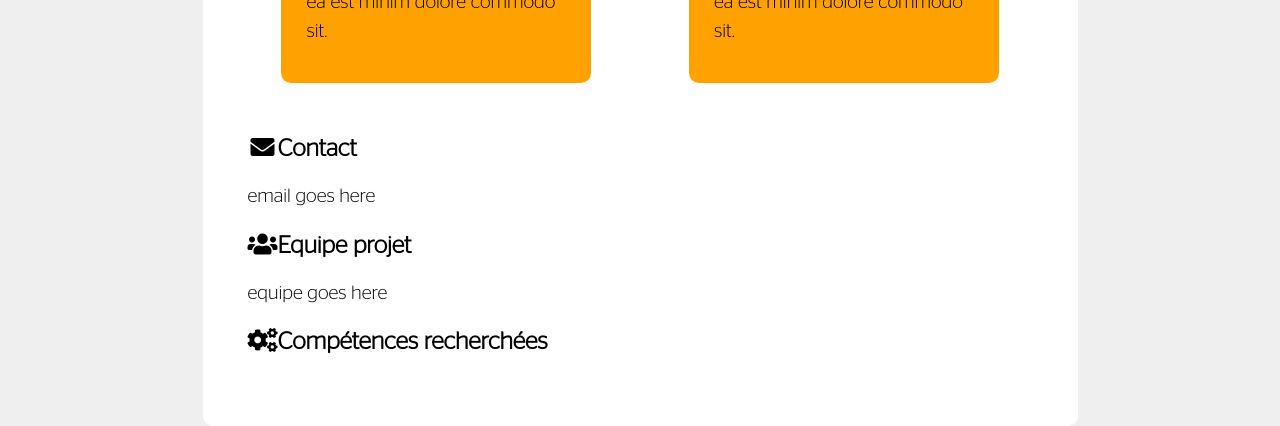
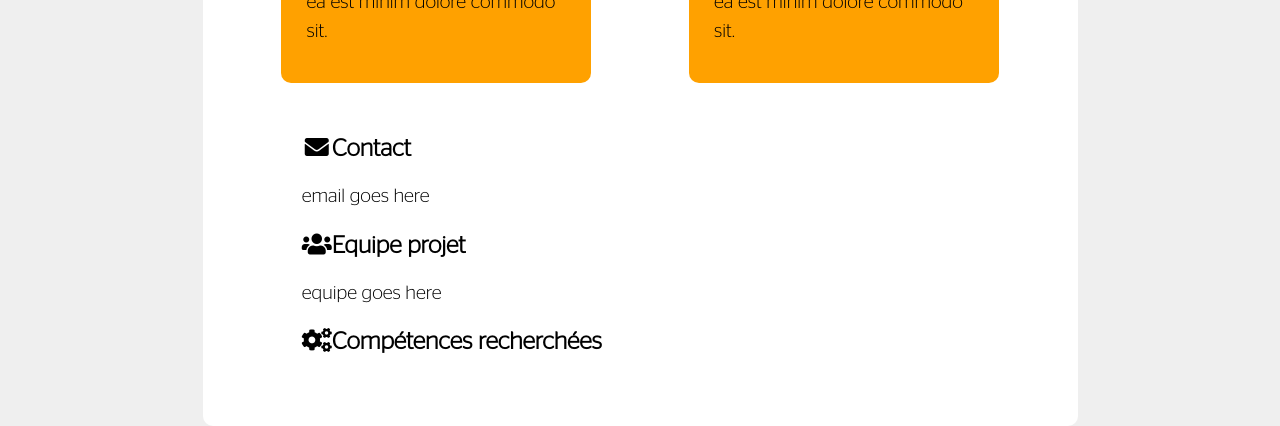
Before and after one commit to WildCodeSchool/toulouse-0918-js-mycontribution, a React (Create React App) app in the folder front/: page /mission/1 in a window 1280 px wide. Shown: the part 1180-1606 px from the top of the page. Built offline with nearby package versions, Linux system fonts and the light colour scheme.

Commit message:
Modification du style

```diff
--- a/front/src/components/Evenements/EvenementItem.js
+++ b/front/src/components/Evenements/EvenementItem.js
@@ -9,7 +9,6 @@ const EvenementItems = ({ dateEvent, dateHour, datePlace, description, eventName
 				<Col xs="12" lg="2" className="d-flex align-items-center justify-content-center">
 					<img src={logo} className="rounded img-fluid" alt={`logo-${eventName}`} />
 				</Col>
-
 				<Col>
 					<Container fluid>
 						<Row className="mt-3">
@@ -43,7 +42,6 @@ const EvenementItems = ({ dateEvent, dateHour, datePlace, description, eventName
 						</Row>
 					</Container>
 				</Col>
-
 				<Col xs="12" lg="2" className="d-flex align-items-center justify-content-end mr-3">
 					<i className="fas fa-lightbulb fa-3x"></i>
 				</Col>
--- a/front/src/components/Projects/ProjectInfos.js
+++ b/front/src/components/Projects/ProjectInfos.js
@@ -1,9 +1,9 @@
-import React, { Fragment } from 'react';
+import React from 'react';
 import { Container, Row, Col } from 'reactstrap';
-import { Text, Subtitle, Competence, TextBold } from '../../data/styledComponents';
+import { Text, TextBold } from '../../data/styledComponents';
 
 const ProjectInfos = () => (
-  <Fragment>
+  <Container id="project-infos">
     <Row>
       <Col>
         <TextBold>
@@ -43,7 +43,7 @@ const ProjectInfos = () => (
         } */}
       </Col>
     </Row>
-  </Fragment>
+  </Container>
 
 )
 
--- a/front/src/css/SingleProject.scss
+++ b/front/src/css/SingleProject.scss
@@ -10,4 +10,7 @@ $font: "Continental Stag";
 
 #single-project{
     margin-top: 150px;
+    #project-infos{
+        max-width: 90%;
+    }
 }
```
